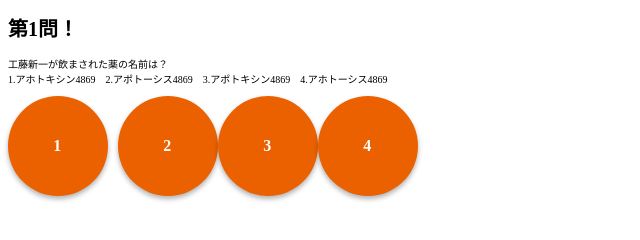
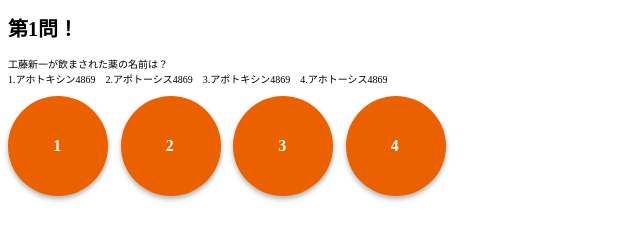
Before and after one commit to Ji-113/conan-quiz, a plain HTML site: page First-question.html in a window 1280 px wide. Shown: the whole page, without its empty margins (0-640 px from the left). Drawn offline with Linux system fonts and the light colour scheme; a web font is replaced by a local one.

Commit message:
Update First-question.html

```diff
--- a/First-question.html
+++ b/First-question.html
@@ -25,4 +25,7 @@
 <body>
   <h1>第1問！</h1>
   <p>工藤新一が飲まされた薬の名前は？<br>1.アホトキシン4869&emsp;2.アポトーシス4869&emsp;3.アポトキシン4869&emsp;4.アホトーシス4869</p>
-  <a href="" class="btn btn--orange btn--circle btn--circle-a btn--shadow">1</a>&emsp;<a href="" class="btn btn--orange btn--circle btn--circle-a btn--shadow">2</a><a href="" class="btn btn--orange btn--circle btn--circle-a btn--shadow">3</a><a href="" class="btn btn--orange btn--circle btn--circle-a btn--shadow">4</a>
+  <a href="" class="btn btn--orange btn--circle btn--circle-a btn--shadow">1</a>&emsp;
+  <a href="" class="btn btn--orange btn--circle btn--circle-a btn--shadow">2</a>&emsp;
+  <a href="" class="btn btn--orange btn--circle btn--circle-a btn--shadow">3</a>&emsp;
+  <a href="" class="btn btn--orange btn--circle btn--circle-a btn--shadow">4</a>
```
